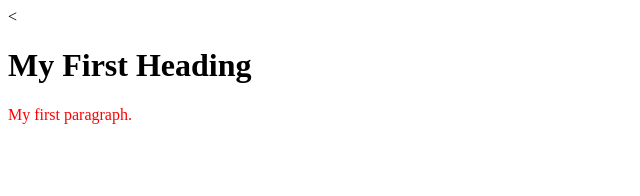
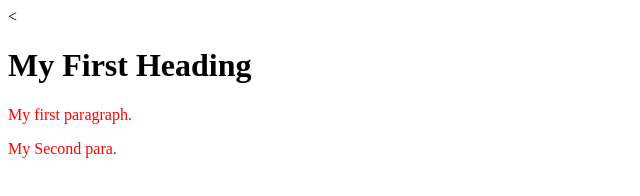
Before and after one commit to aarav072/localRepo, a plain HTML site: page index.html in a window 1280 px wide. Shown: the whole page, without its empty margins (0-640 px from the left). Drawn offline with Linux system fonts and the light colour scheme.

Commit message:
add feature1

```diff
--- a/index.html
+++ b/index.html
@@ -4,5 +4,6 @@
     <body>
         <h1>My First Heading</h1>
         <p>My first paragraph.</p>
+        <p>My Second para.</p>
     </body>
 </html>
```
